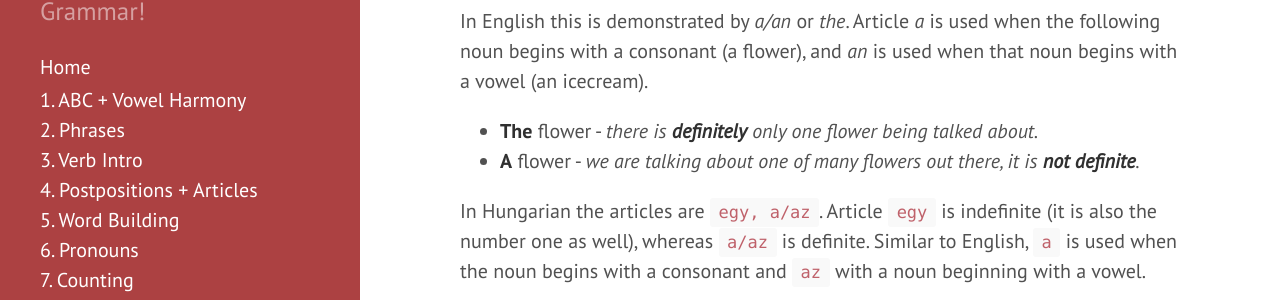
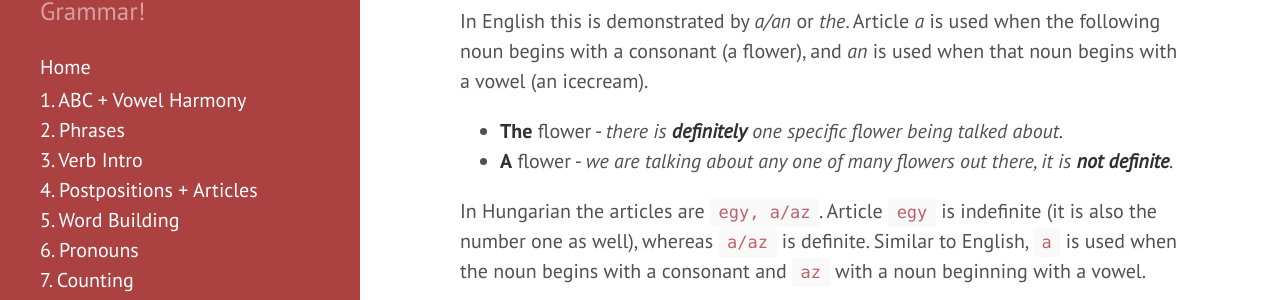
Before and after one commit to Magyartanulas/magyartanulas.github.io, a Jekyll site: the page built from postpositions_articles.md, in a window 1280 px wide and 900 px high. Shown: the part 320-620 px from the top of the window. Built offline with Jekyll 4.4.1, drawn with Linux system fonts in a browser that asks for light colours; comment, search, counter and statistics services are not loaded.

Commit message:
Update postpositions_articles.md

```diff
--- a/postpositions_articles.md
+++ b/postpositions_articles.md
@@ -11,8 +11,8 @@ An article specifies if a noun is a definite thing or an indefinite thing.
 In English this is demonstrated by *a/an* or *the*. Article *a* is used when the following noun begins with a consonant (a flower),
 and *an* is used when that noun begins with a vowel (an icecream).
 
-* **The** flower - *there is **definitely** only one flower being talked about.*
-* **A** flower - *we are talking about one of many flowers out there, it is **not definite**.*
+* **The** flower - *there is **definitely** one specific flower being talked about.*
+* **A** flower - *we are talking about any one of many flowers out there, it is **not definite**.*
 
 In Hungarian the articles are `egy, a/az`. Article `egy` is indefinite (it is also the number one as well), whereas `a/az` is definite.
 Similar to English, `a` is used when the noun begins with a consonant and `az` with a noun beginning with a vowel.
```
